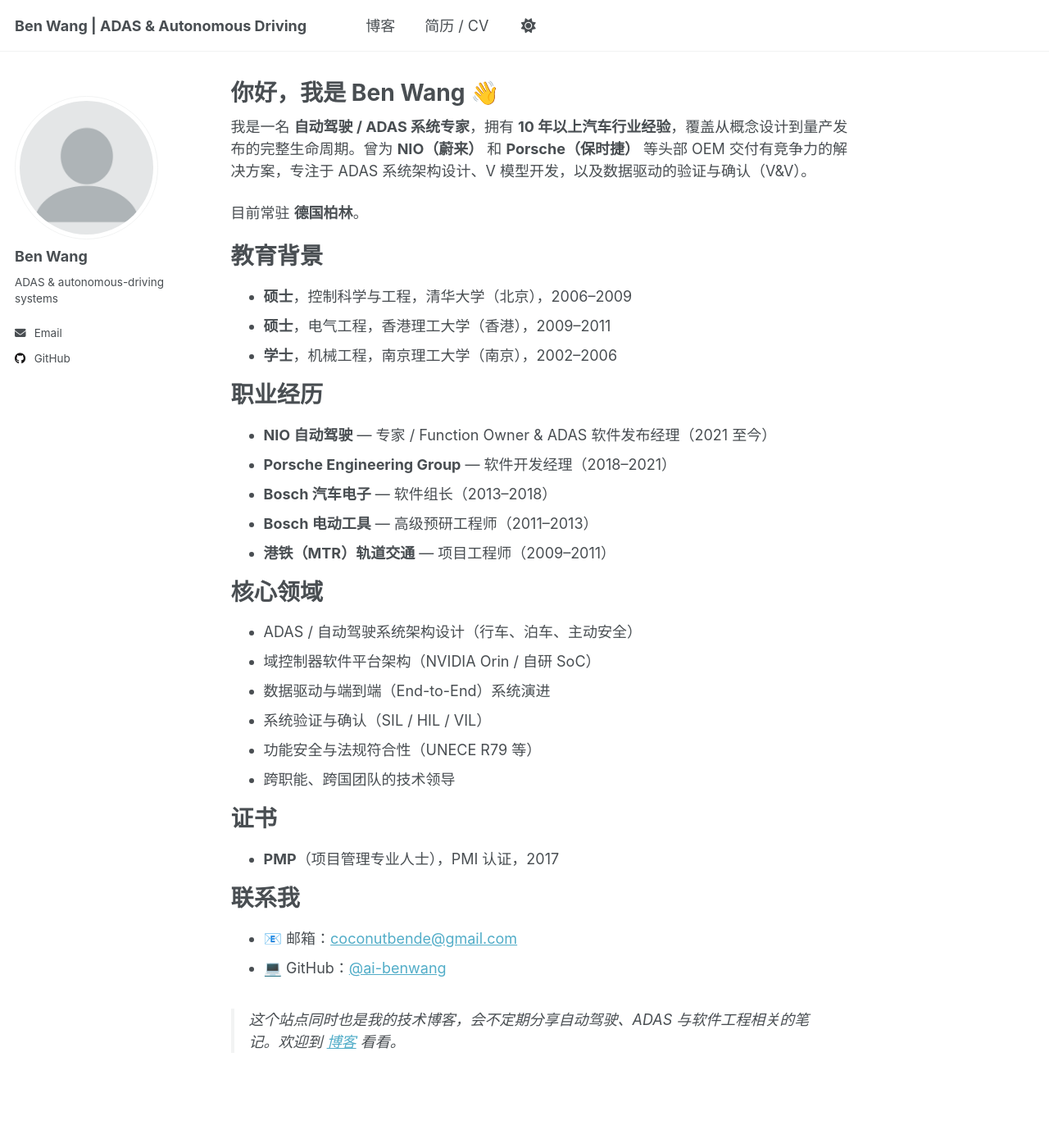
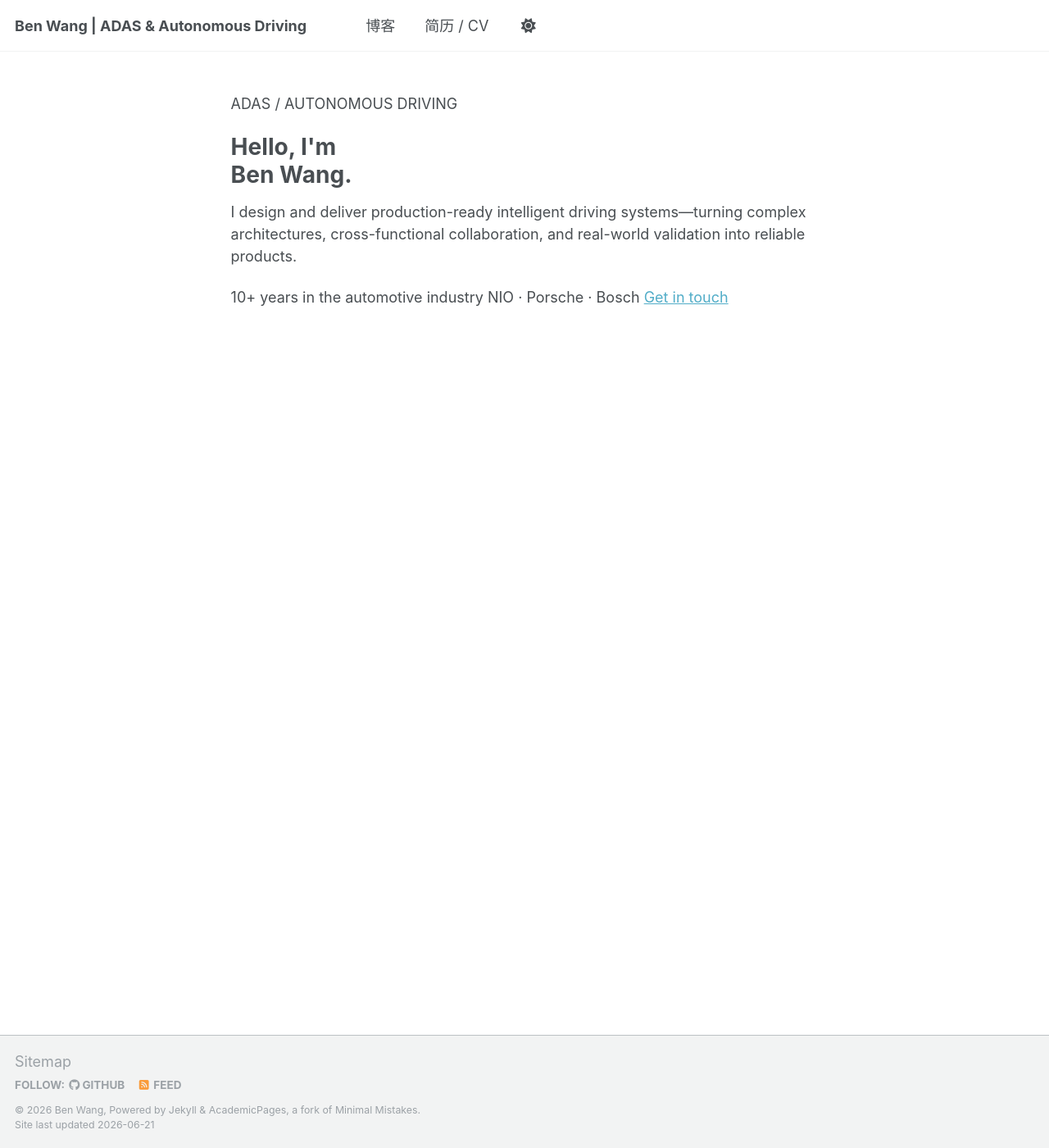
Before and after one commit to ai-benwang/ai-benwang.github.io, a Jekyll site: the page built from _pages/about.md, in a window 1280 px wide and 1400 px high. Shown: the whole window at 82% size. Built offline with Jekyll 4.4.1, drawn with Linux system fonts in a browser that asks for light colours.

Commit message:
Build minimal English home page

```diff
--- a/_pages/about.md
+++ b/_pages/about.md
@@ -1,46 +1,20 @@
 ---
 permalink: /
-title: "你好，我是 Ben Wang 👋"
-author_profile: true
+title: ""
+author_profile: false
+classes: wide
 redirect_from:
   - /about/
   - /about.html
 ---
 
-我是一名 **自动驾驶 / ADAS 系统专家**，拥有 **10 年以上汽车行业经验**，覆盖从概念设计到量产发布的完整生命周期。曾为 **NIO（蔚来）** 和 **Porsche（保时捷）** 等头部 OEM 交付有竞争力的解决方案，专注于 ADAS 系统架构设计、V 模型开发，以及数据驱动的验证与确认（V&V）。
-
-目前常驻 **德国柏林**。
-
-教育背景
-======
-- **硕士**，控制科学与工程，清华大学（北京），2006–2009
-- **硕士**，电气工程，香港理工大学（香港），2009–2011
-- **学士**，机械工程，南京理工大学（南京），2002–2006
-
-职业经历
-======
-- **NIO 自动驾驶** — 专家 / Function Owner & ADAS 软件发布经理（2021 至今）
-- **Porsche Engineering Group** — 软件开发经理（2018–2021）
-- **Bosch 汽车电子** — 软件组长（2013–2018）
-- **Bosch 电动工具** — 高级预研工程师（2011–2013）
-- **港铁（MTR）轨道交通** — 项目工程师（2009–2011）
-
-核心领域
-======
-- ADAS / 自动驾驶系统架构设计（行车、泊车、主动安全）
-- 域控制器软件平台架构（NVIDIA Orin / 自研 SoC）
-- 数据驱动与端到端（End-to-End）系统演进
-- 系统验证与确认（SIL / HIL / VIL）
-- 功能安全与法规符合性（UNECE R79 等）
-- 跨职能、跨国团队的技术领导
-
-证书
-======
-- **PMP**（项目管理专业人士），PMI 认证，2017
-
-联系我
-======
-- 📧 邮箱：[coconutbende@gmail.com](mailto:coconutbende@gmail.com)
-- 💻 GitHub：[@ai-benwang](https://github.com/ai-benwang)
-
-> 这个站点同时也是我的技术博客，会不定期分享自动驾驶、ADAS 与软件工程相关的笔记。欢迎到 [博客](/year-archive/) 看看。
+<div class="home-hero">
+  <p class="home-kicker">ADAS / AUTONOMOUS DRIVING</p>
+  <h1>Hello, I'm<br>Ben Wang.</h1>
+  <p class="home-intro">I design and deliver production-ready intelligent driving systems—turning complex architectures, cross-functional collaboration, and real-world validation into reliable products.</p>
+  <div class="home-meta">
+    <span>10+ years in the automotive industry</span>
+    <span>NIO · Porsche · Bosch</span>
+    <a href="mailto:coconutbende@gmail.com">Get in touch</a>
+  </div>
+</div>
```
